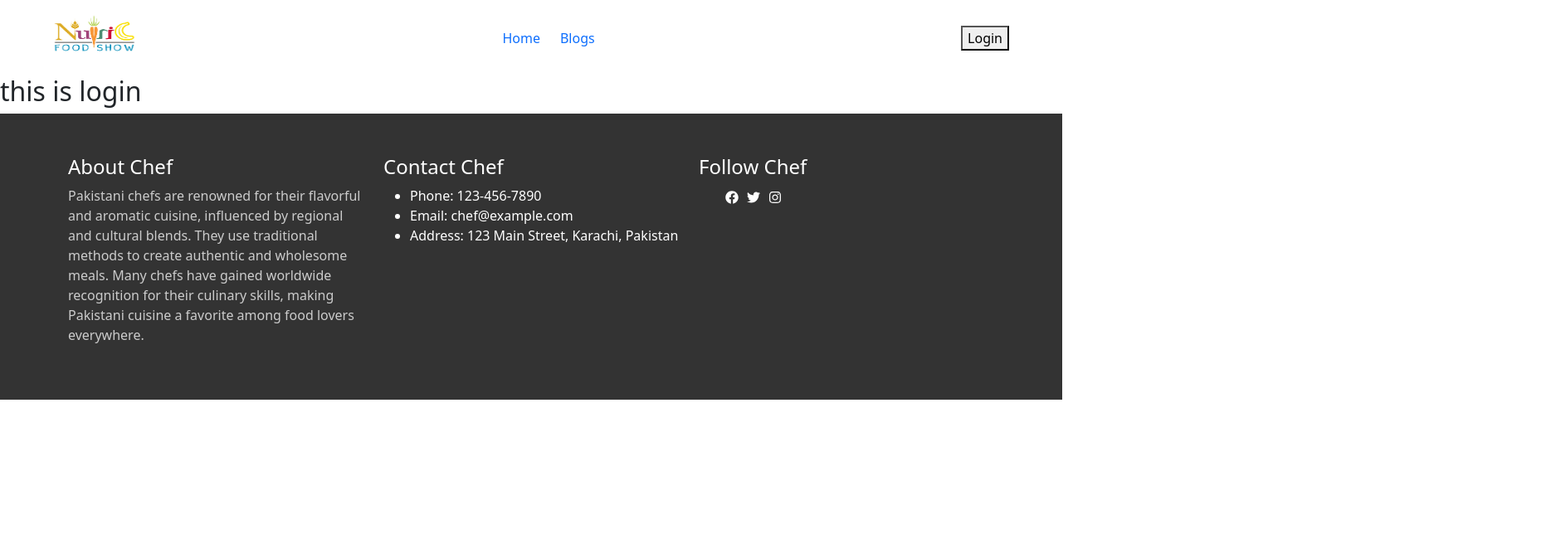
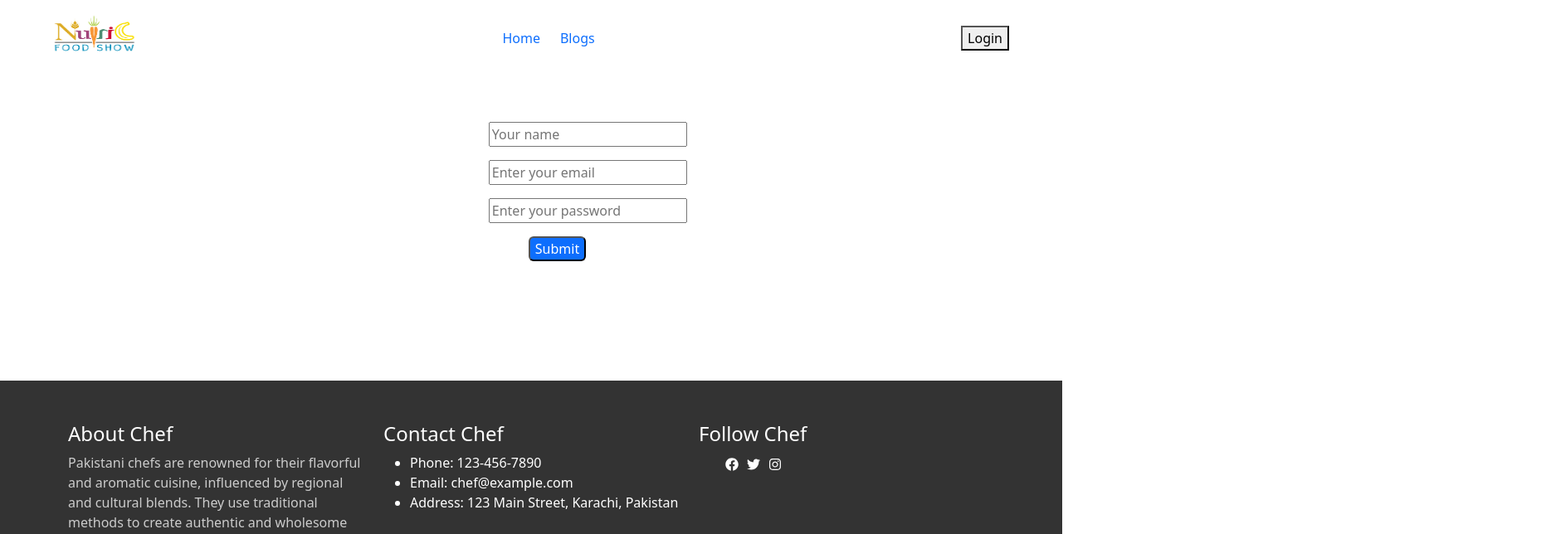
Before and after one commit to skshuvo1/nutric-foods-client, a React (Vite) app: page /login in a window 1280 px wide. Shown: the top 644 px of the page at 83% size, 1869 px wide, since content can reach past the window. Built offline with nearby package versions, Linux system fonts and the light colour scheme.

Commit message:
login form added

```diff
--- a/src/Shared/Footer/Footer.jsx
+++ b/src/Shared/Footer/Footer.jsx
@@ -1,7 +1,7 @@
 // eslint-disable-next-line no-unused-vars
 import React from 'react';
 import './Footer.css'
-import { FaBeer, FaFacebook, FaInstagram, FaTwitter } from "react-icons/fa";
+import { FaFacebook, FaInstagram, FaTwitter } from "react-icons/fa";
 
 const Footer = () => {
     return (
--- /dev/null
+++ b/src/pages/Login/Login.css
@@ -0,0 +1,4 @@
+.login-container{
+    width: 100%;
+    margin: 5% 0% 10% 46%;
+}
--- a/src/pages/Login/Login.jsx
+++ b/src/pages/Login/Login.jsx
@@ -1,12 +1,50 @@
 // eslint-disable-next-line no-unused-vars
-import React from 'react';
+import React, { useState } from 'react';
+import './Login.css'
 
 const Login = () => {
+    const [username, setUsername] = useState("");
+    const [password, setPassword] = useState("");
+
+    const handleEmailChange = (e) => {
+
+        setUsername(e.target.value);
+    };
+
+    const handlePasswordChange = (e) => {
+        setPassword(e.target.value);
+    };
+
+    const handleSubmit = (e) => {
+        e.preventDefault();
+        // Do something with username and password, e.g. send them to a server to verify
+        console.log("Username:", username);
+        console.log("Password:", password);
+    };
+
     return (
-        <div>
-            <h2>this is login</h2>
+        <div className='login-container' >
+            <form onSubmit={handleSubmit}>
+                <input className='mb-3' type="text" name="" id="" placeholder='Your name' /><br />
+                <input className='mb-3' onChange={handleEmailChange} type="email" name="email" placeholder='Enter your email' />
+                <br />
+                <input  className='mb-3'
+                    onChange={handlePasswordChange}
+                    type="password"
+                    value={password}
+                    placeholder='Enter your password'
+
+                />
+
+                <br />
+                <button className='mb-3 ms-5 rounded text-white bg-primary'  type="submit">Submit</button>
+            </form>
         </div>
     );
 };
 
+
+
+
+
 export default Login;
```
